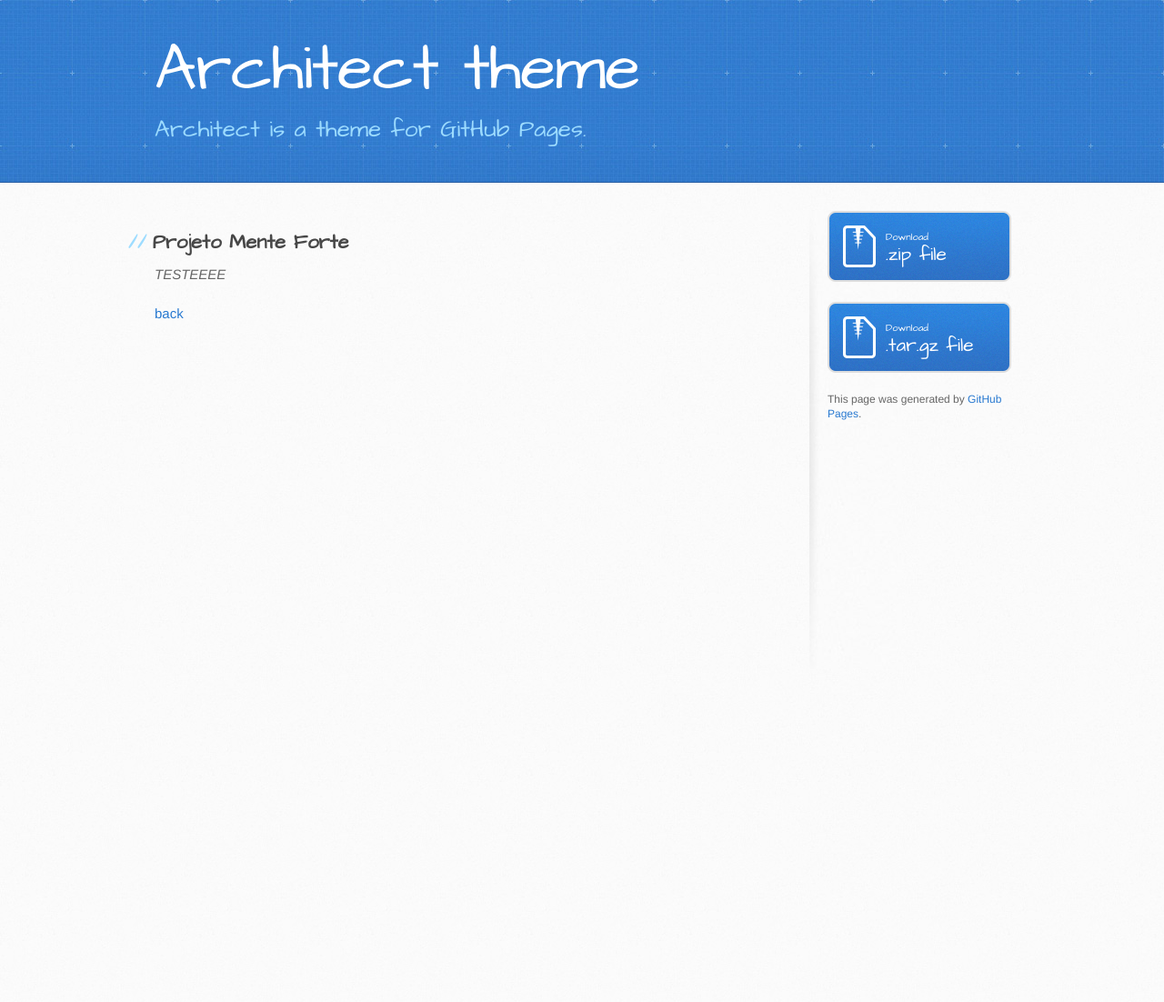
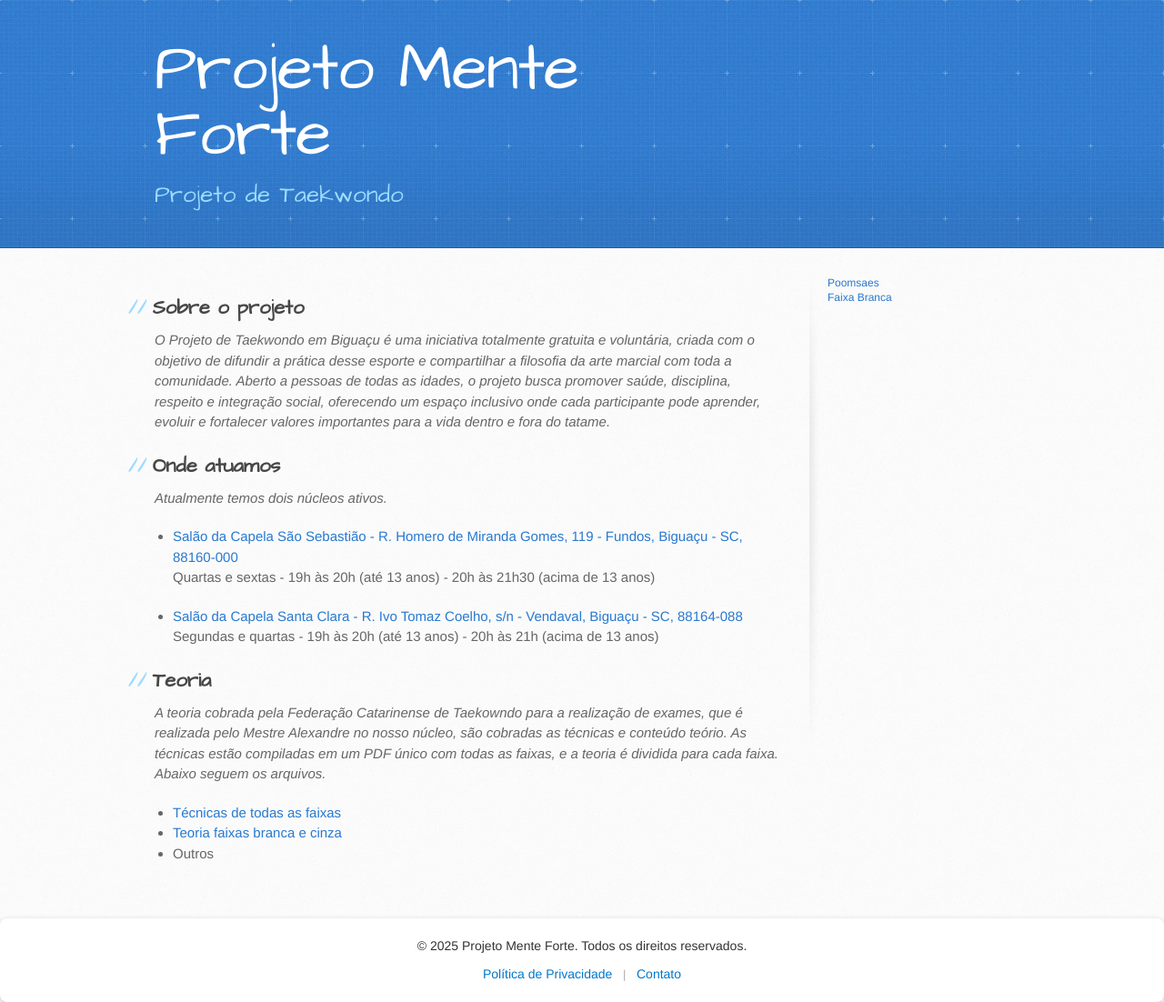
Before and after one commit to maiconfr/maiconfr.github.io, a Jekyll site: the page projetomenteforte/index.html, which Jekyll copies as it is, in a window 1280 px wide. Shown: the whole page at 91% size. Built offline with Jekyll 4.4.1, drawn with Linux system fonts in a browser that asks for light colours; before the commit the page ends 900 px from its top, so only the background shows below that.

Commit message:
descricao pagina principal

```diff
--- a/projetomenteforte/index.html
+++ b/projetomenteforte/index.html
@@ -12,22 +12,47 @@
     <![endif]-->
 
 <!-- Begin Jekyll SEO tag v2.8.0 -->
-<title>Architect theme | Architect is a theme for GitHub Pages.</title>
+<title>Projeto Mente Forte.</title>
 <meta name="generator" content="Jekyll v4.4.1" />
 <meta property="og:title" content="Architect theme" />
 <meta property="og:locale" content="en_US" />
-<meta name="description" content="Architect is a theme for GitHub Pages." />
-<meta property="og:description" content="Architect is a theme for GitHub Pages." />
+<meta name="description" content="Projeto Mente Forte." />
+<meta property="og:description" content="Projeto Mente Forte." />
 <link rel="canonical" href="/another-page.html" />
 <meta property="og:url" content="/another-page.html" />
-<meta property="og:site_name" content="Architect theme" />
+<meta property="og:site_name" content="Projeto Mente Forte" />
 <meta property="og:type" content="website" />
 <meta name="twitter:card" content="summary" />
-<meta property="twitter:title" content="Architect theme" />
+<meta property="twitter:title" content="Projeto Mente Forte" />
 <script type="application/ld+json">
 {"@context":"https://schema.org","@type":"WebPage","description":"Architect is a theme for GitHub Pages.","headline":"Architect theme","url":"/another-page.html"}</script>
 <!-- End Jekyll SEO tag -->
+<style>
+  footer {
+    background-color: #fff;
+    padding: 20px 40px;
+    border-radius: 8px;
+    box-shadow: 0 2px 6px rgba(0,0,0,0.2);
+    text-align: center;
+  }
 
+  footer p {
+    margin: 0 0 10px;
+    font-size: 14px;
+    color: #333;
+  }
+
+  footer nav a {
+    color: #0077cc;
+    text-decoration: none;
+    margin: 0 8px;
+    font-size: 14px;
+  }
+
+  footer nav a:hover {
+    text-decoration: underline;
+  }
+</style>
 
     <!-- start custom head snippets, customize with your own _includes/head-custom.html file -->
 
@@ -45,10 +70,12 @@
   <body>
     <header>
       <div class="inner">
-        <a href="/">
-          <h1>Architect theme</h1>
-        </a>
-        <h2>Architect is a theme for GitHub Pages.</h2>
+        <!-- <img src="/assets/images/pmftkd.png" width="25%"></img> -->
+        <!-- <a href="/assets/images/projetomenteforte.jpg">
+          <h1>Projeto Mente Forte</h1>
+        </a> -->
+        <h1>Projeto Mente Forte</h1>
+        <h2>Projeto de Taekwondo</h2>
 
 
       </div>
@@ -57,32 +84,74 @@
     <div id="content-wrapper">
       <div class="inner clearfix">
         <section id="main-content">
-          <h2 id="welcome-to-another-page">Projeto Mente Forte</h2>
+          <!-- <h2 id="welcome-to-another-page">Objetivo</h2>
+          <p><em>Esta página é destinada aos alunos de Taekwondo do projeto Mente Forte e interessados em ajudar o projeto.</em></p> -->
 
-<p><em>TESTEEEE</em></p>
+          <h2 id="welcome-to-another-page">Sobre o projeto</h2>
+          <p><em>O Projeto de Taekwondo em Biguaçu é uma iniciativa totalmente gratuita e voluntária, criada com o objetivo de difundir a prática desse esporte e compartilhar a filosofia da arte marcial com toda a comunidade.
+            Aberto a pessoas de todas as idades, o projeto busca promover saúde, disciplina, respeito e integração social, oferecendo um espaço inclusivo onde cada participante pode aprender,
+            evoluir e fortalecer valores importantes para a vida dentro e fora do tatame.</em></p>
 
-<p><a href="./">back</a></p>
+          <h2 id="welcome-to-another-page">Onde atuamos</h2>
+          <p><em>Atualmente temos dois núcleos ativos.</em>
+           <ul>
+            <li>
+              <a href="https://maps.app.goo.gl/UPKPQBywxDcvULg58">Salão da Capela São Sebastião - R. Homero de Miranda Gomes, 119 - Fundos, Biguaçu - SC, 88160-000</a><br>
+              <p>Quartas e sextas - 19h às 20h (até 13 anos) - 20h às 21h30 (acima de 13 anos)</p>
+            </li>
+            <li>
+              <a href="https://maps.app.goo.gl/t9kB3aHVBYeKbvv8A">Salão da Capela Santa Clara - R. Ivo Tomaz Coelho, s/n - Vendaval, Biguaçu - SC, 88164-088</a><br>
+              <p>Segundas e quartas - 19h às 20h (até 13 anos) - 20h às 21h (acima de 13 anos)</p>
+            </li>
+           </ul>
+          </p>
+
+          <h2 id="welcome-to-another-page">Teoria</h2>
+          <p><em>A teoria cobrada pela Federação Catarinense de Taekowndo para a realização de exames, que é realizada pelo Mestre Alexandre no nosso núcleo, são cobradas as técnicas e conteúdo teório.
+            As técnicas estão compiladas em um PDF único com todas as faixas, e a teoria é dividida para cada faixa. Abaixo seguem os arquivos.</em>
+            <ul>
+              <li><a href="">Técnicas de todas as faixas</a></li>
+              <li><a href="">Teoria faixas branca e cinza</a></li>
+              <li>Outros</li>
+            </ul>
+          </p>
+
+
+
 
         </section>
 
         <aside id="sidebar">
 
-            <a href="" class="button">
+          <a href="/projetomenteforte/poomsaes.html">
+            Poomsaes
+          </a><br>
+          <a href="/poomsaes.html">
+            Faixa Branca
+          </a>
+
+            <!-- <a href="" class="button">
               <small>Download</small>
               .zip file
             </a>
             <a href="" class="button">
               <small>Download</small>
               .tar.gz file
-            </a>
-
-
-
-
-          <p>This page was generated by <a href="https://pages.github.com">GitHub Pages</a>.</p>
+            </a> -->
+          <!-- <p>This page was generated by <a href="https://pages.github.com">GitHub Pages</a>.</p> -->
         </aside>
       </div>
     </div>
 
+    <footer>
+      <p>&copy; 2025 Projeto Mente Forte. Todos os direitos reservados.</p>
+      <nav>
+        <a href="/politica-de-privacidade">Política de Privacidade</a>
+        <span>|</span>
+        <a href="/contato">Contato</a>
+      </nav>
+    </footer>
+
+
   </body>
 </html>
--- /dev/null
+++ b/projetomenteforte/poomsaes.html
@@ -0,0 +1,88 @@
+<!DOCTYPE html>
+<html lang="en-US">
+  <head>
+    <meta charset='utf-8'>
+    <meta http-equiv="X-UA-Compatible" content="IE=edge">
+    <meta name="viewport" content="width=device-width, initial-scale=1, maximum-scale=1">
+    <link rel="stylesheet" href="/assets/css/style.css?v=" media="screen" type="text/css">
+    <link rel="stylesheet" href="/assets/css/print.css" media="print" type="text/css">
+
+    <!--[if lt IE 9]>
+    <script src="https://oss.maxcdn.com/html5shiv/3.7.3/html5shiv.min.js"></script>
+    <![endif]-->
+
+<!-- Begin Jekyll SEO tag v2.8.0 -->
+<title>Architect theme | Architect is a theme for GitHub Pages.</title>
+<meta name="generator" content="Jekyll v4.4.1" />
+<meta property="og:title" content="Architect theme" />
+<meta property="og:locale" content="en_US" />
+<meta name="description" content="Architect is a theme for GitHub Pages." />
+<meta property="og:description" content="Architect is a theme for GitHub Pages." />
+<link rel="canonical" href="/another-page.html" />
+<meta property="og:url" content="/another-page.html" />
+<meta property="og:site_name" content="Architect theme" />
+<meta property="og:type" content="website" />
+<meta name="twitter:card" content="summary" />
+<meta property="twitter:title" content="Architect theme" />
+<script type="application/ld+json">
+{"@context":"https://schema.org","@type":"WebPage","description":"Architect is a theme for GitHub Pages.","headline":"Architect theme","url":"/another-page.html"}</script>
+<!-- End Jekyll SEO tag -->
+
+
+    <!-- start custom head snippets, customize with your own _includes/head-custom.html file -->
+
+<!-- Setup Google Analytics -->
+
+
+
+<!-- You can set your favicon here -->
+<!-- link rel="shortcut icon" type="image/x-icon" href="/favicon.ico" -->
+
+<!-- end custom head snippets -->
+
+  </head>
+
+  <body>
+    <header>
+      <div class="inner">
+        <a href="/">
+          <h1>Architect theme</h1>
+        </a>
+        <h2>Architect is a theme for GitHub Pages.</h2>
+
+
+      </div>
+    </header>
+
+    <div id="content-wrapper">
+      <div class="inner clearfix">
+        <section id="main-content">
+          <h2 id="welcome-to-another-page">Poomsaes</h2>
+
+<p><em>TESTEEEE</em></p>
+
+<p><a href="./">back</a></p>
+
+        </section>
+
+        <aside id="sidebar">
+
+            <a href="" class="button">
+              <small>Download</small>
+              .zip file
+            </a>
+            <a href="" class="button">
+              <small>Download</small>
+              .tar.gz file
+            </a>
+
+
+
+
+          <p>This page was generated by <a href="https://pages.github.com">GitHub Pages</a>.</p>
+        </aside>
+      </div>
+    </div>
+
+  </body>
+</html>
```
Also changed, not shown: assets/images/pmftkd.png (added).
